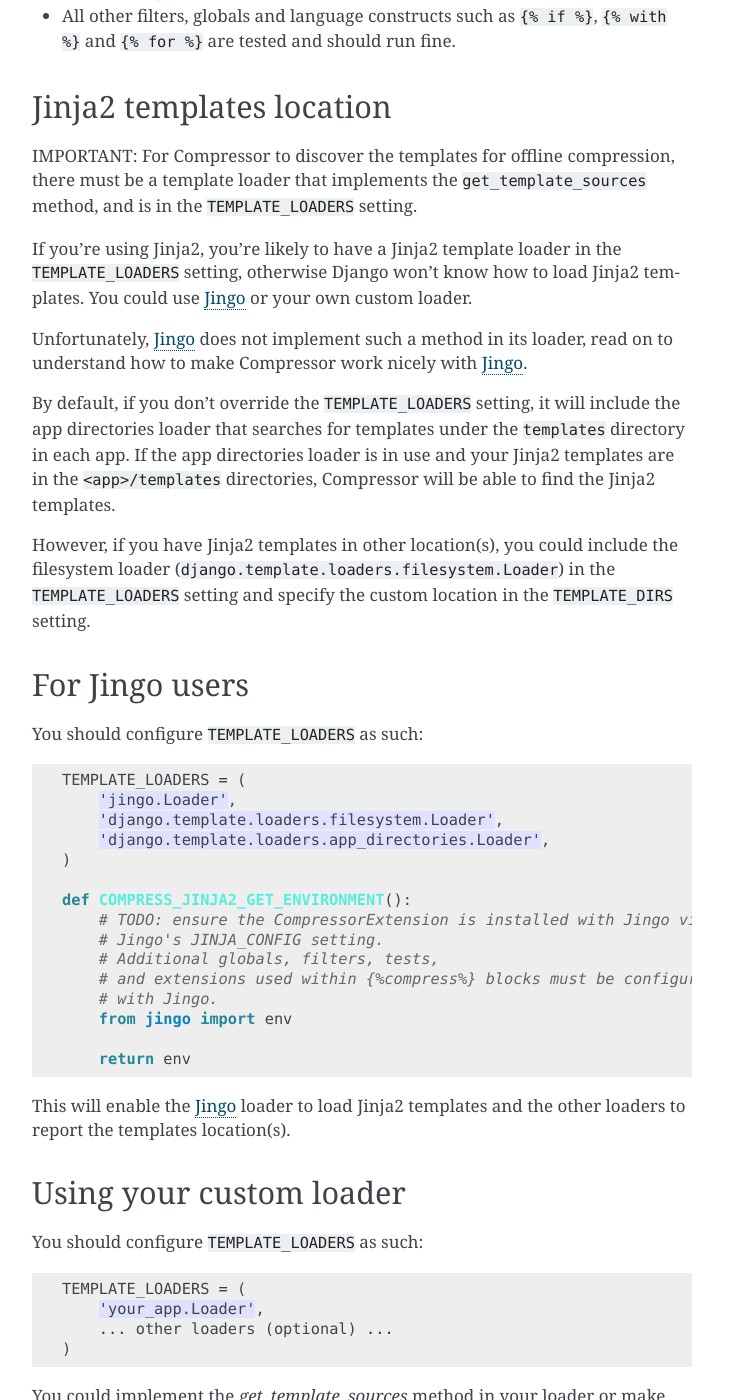
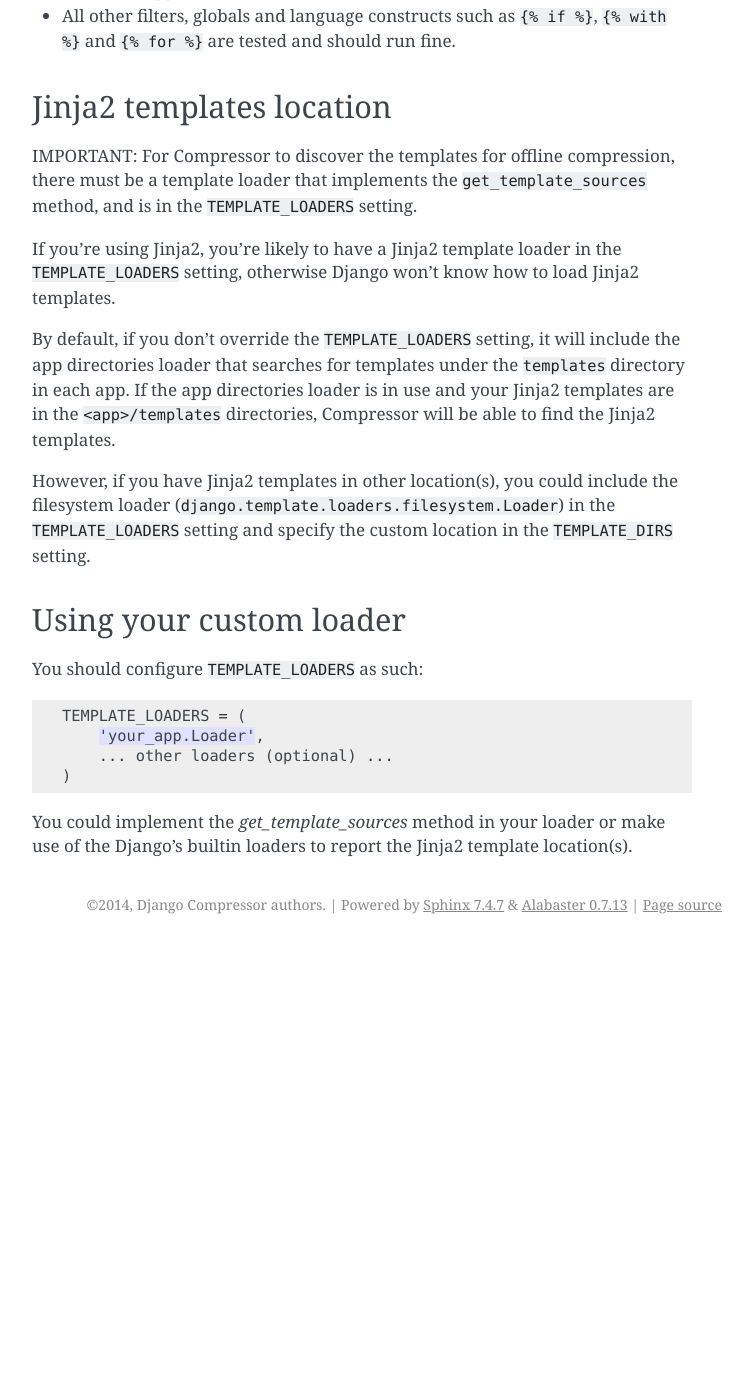
Before and after one commit to django-compressor/django-compressor, a Sphinx documentation site: the page built from docs/jinja2.txt, in a window 1280 px wide and 1400 px high, scrolled down 1580 px. Shown: the whole window, without its empty margins (388-1140 px from the left). Built offline with Sphinx 7.4.7, drawn with Linux system fonts in a browser that asks for light colours; pages that are not in the unit, such as notebooks, are missing from menus; the version number could not be read and is left out; after the commit the page ends 2524 px from its top, so only the background shows below that; some of the changed text lies outside the part shown.

Commit message:
Remove support for jingo

```diff
--- a/docs/jinja2.txt
+++ b/docs/jinja2.txt
@@ -72,10 +72,7 @@ method, and is in the ``TEMPLATE_LOADERS`` setting.
 
 If you're using Jinja2, you're likely to have a Jinja2 template loader in the
 ``TEMPLATE_LOADERS`` setting, otherwise Django won't know how to load Jinja2
-templates. You could use Jingo_ or your own custom loader.
-
-Unfortunately, Jingo_ does not implement such a method in its loader,
-read on to understand how to make Compressor work nicely with Jingo_.
+templates.
 
 By default, if you don't override the ``TEMPLATE_LOADERS`` setting,
 it will include the app directories loader that searches for templates under
@@ -87,29 +84,6 @@ However, if you have Jinja2 templates in other location(s), you could include
 the filesystem loader (``django.template.loaders.filesystem.Loader``) in the
 ``TEMPLATE_LOADERS`` setting and specify the custom location in the
 ``TEMPLATE_DIRS`` setting.
-
-For Jingo users
----------------
-You should configure ``TEMPLATE_LOADERS`` as such::
-
-    TEMPLATE_LOADERS = (
-        'jingo.Loader',
-        'django.template.loaders.filesystem.Loader',
-        'django.template.loaders.app_directories.Loader',
-    )
-
-    def COMPRESS_JINJA2_GET_ENVIRONMENT():
-        # TODO: ensure the CompressorExtension is installed with Jingo via
-        # Jingo's JINJA_CONFIG setting.
-        # Additional globals, filters, tests,
-        # and extensions used within {%compress%} blocks must be configured
-        # with Jingo.
-        from jingo import env
-
-        return env
-
-This will enable the Jingo_ loader to load Jinja2 templates and the other
-loaders to report the templates location(s).
 
 Using your custom loader
 ------------------------
@@ -123,12 +97,6 @@ You should configure ``TEMPLATE_LOADERS`` as such::
 You could implement the `get_template_sources` method in your loader or make
 use of the Django's builtin loaders to report the Jinja2 template location(s).
 
-Python 3 Support
-----------------
-Jingo with Jinja2 are tested and work on Python 2.6, 2.7, and 3.3.
-Jinja2 alone (with custom loader) are tested and work on Python 2.6, 2.7 and
-3.3 only.
 
 
 .. _Jinja2: http://jinja.pocoo.org/docs/
-.. _Jingo: https://jingo.readthedocs.org/en/latest/
```
Also changed, not shown: 4 other files.
